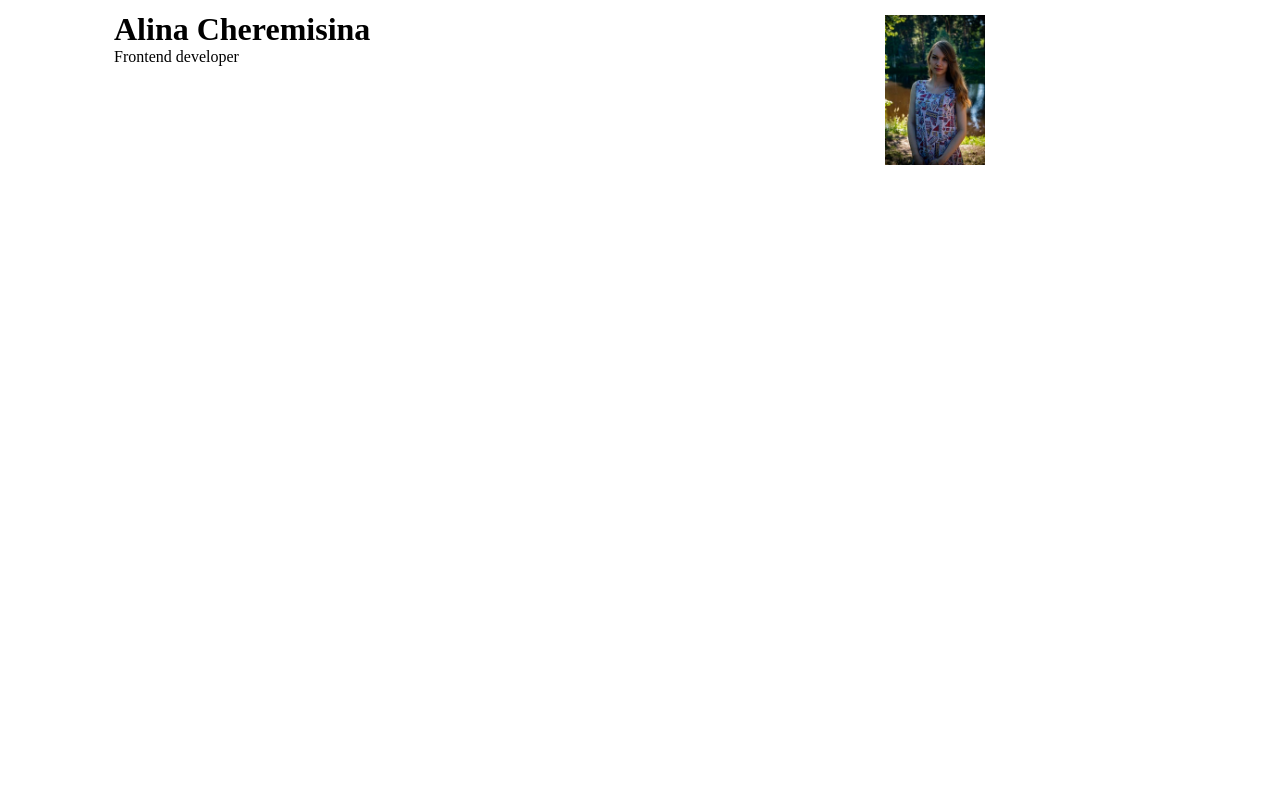
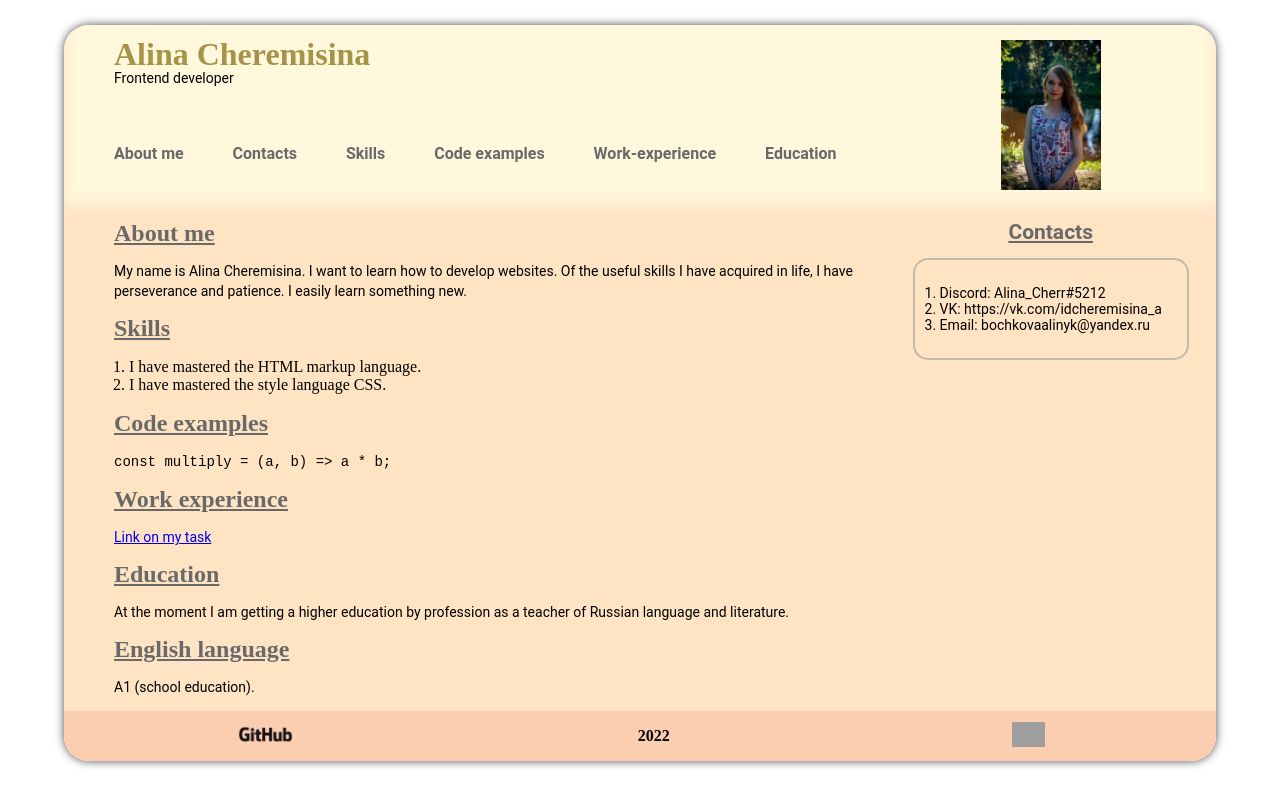
Before and after one commit to AlinaCheremisina/rsschool-cv, a plain HTML site: page index.html in a window 1280 px wide. Drawn offline with Linux system fonts and the light colour scheme; grey boxes are pictures that could not be loaded.

Commit message:
feat: add main, footer and navigation

```diff
--- a/index.html
+++ b/index.html
@@ -13,11 +13,66 @@
       <div class="left-side">
         <h1>Alina Cheremisina</h1>
         <p class="profession">Frontend developer</p>
+        <nav>
+          <ul class="navigation">
+            <li><a class="navigation-item" href="#about-me">About me</a></li>
+            <li><a class="navigation-item" href="#contacts">Contacts</a></li>
+            <li><a class="navigation-item" href="#skills">Skills</a></li>
+            <li><a class="navigation-item" href="#code-examples">Code examples</a></li>
+            <li><a class="navigation-item" href="#work-experience">Work-experience</a></li>
+            <li><a class="navigation-item" href="#education">Education</a></li>
+            <li><a class="navigation-item" href="#english-language"></a></li>
+          </ul>
+        </nav>
       </div>
       <div class="right-side">
         <img class="photo" src="./photo.jpg" alt="Photo">
       </div>
     </header>
+    <main>
+      <div class="left-side">
+        <div>
+        <h2 id="about-me">About me</h2>
+        <p>My name is Alina Cheremisina. I want to learn how to develop websites. Of the useful skills I have acquired in life, I have perseverance and patience. I easily learn something new.</p>
+        <h2 id="skills">Skills</h2>
+        <ol class="skills">
+          <li>I have mastered the HTML markup language.</li>
+          <li>I have mastered the style language CSS.</li>
+        </ol>
+      </div>
+      <div>
+        <h2 id="code-examples">Code examples</h2>
+        <p><code>const multiply = (a, b) => a * b;</code></p>
+      </div>
+      <div>
+        <h2 id="work-experience">Work experience</h2>
+        <p><a href="https://alinacheremisina.github.io/rsschool-cv/cv">Link on my task</a></p>
+      </div>
+      <div>
+        <h2 id="education">Education</h2>
+        <p>At the moment I am getting a higher education by profession as a teacher of Russian language and literature.</p>
+      </div>
+      <div>
+        <h2 id="english-language">English language</h2>
+        <p>A1 (school education).</p>
+      </div>
+      </div>
+      <div class="right-side">
+        <div class="contacts">
+          <h2 id="contacts" class="contacts__header">Contacts</h2>
+          <ol class="contacts__list">
+            <li>Discord: Alina_Cherr#5212</li>
+            <li>VK: https://vk.com/idcheremisina_a</li>
+            <li>Email: bochkovaalinyk@yandex.ru</li>
+          </ol>
+        </div>
+      </div>
+    </main>
+    <footer class="footer">
+      <a href="https://github.com/AlinaCheremisina"><img class="github-logo" src="GitHub_Logo.png" alt=""></a>
+      <span>2022</span>
+      <a href="https://rs.school/js/"><img class="rs-logo" src="https://rs.school/images/rs_school_js.svg" alt="logo"></a>
+    </footer>
   </div>
 </body>
 </html>
--- a/style.css
+++ b/style.css
@@ -4,22 +4,33 @@ body {
 }
 
 .container {
+  margin: 25px auto 25px;
   display: flex;
-  justify-content: center;
-  width: 100vw;
-  height: 100vh;
+  width: 90vw;
+  height: fit-content;
+  flex-wrap: wrap;
+  align-items: flex-start;
+  align-content: flex-start;
+  box-shadow: 0 0 10px #4d4d4d;
+  border-radius: 25px;
 }
 
 header {
   display: flex;
+  padding: 15px 0;
+  width: 100%;
+  height: fit-content;
   line-height: 28px;
-  width: 90%;
-  margin-top: 15px;
+  background-color: #FFF8DC;
+  box-shadow: inset 0px -15px 15px #FFE4C4;
+  border-top-right-radius: 25px;
+  border-top-left-radius: 25px;
 }
 
 h1 {
   margin: 0;
   padding: 0;
+  color: #A69348;
 }
 
 .profession {
@@ -34,6 +45,9 @@ h1 {
 }
 
 .right-side {
+  padding-bottom: 15px;
+  display: flex;
+  justify-content: center;
   width: 30%;
   height: auto;
 }
@@ -41,3 +55,100 @@ h1 {
 .photo {
   width: 100px;
 }
+
+main {
+  display: flex;
+  width: 100%;
+  height: fit-content;
+  background-color: #FFE4C4;
+}
+
+.contacts {
+  display: flex;
+  flex-direction: column;
+  Width: 100%;
+  Height: 58px;
+  align-items: center;
+  align-content: flex-start;
+  padding: 0;
+  background: no-repeat 0px 10px;
+  font-family: "Roboto", sans-serif;
+  font-size: 14px;
+}
+
+h2 {
+  margin: 0;
+  padding: 0;
+  text-decoration: underline;
+  color: #696969;
+}
+
+ol {
+  padding-left: 15px;
+}
+
+.contacts__list {
+  padding: 25px;
+  border: 2px solid hsl(47, 13%, 71%);
+  border-radius: 15px;
+}
+
+p {
+  line-height: 20px;
+  font-family: "Roboto", sans-serif;
+  font-size: 14px;
+}
+
+footer {
+  display: flex;
+  justify-content: space-around;
+  align-items: center;
+	width: 100%;
+  height: 50px;
+  background-color: #FBCEB1;
+  border-bottom-right-radius: 25px;
+  border-bottom-left-radius: 25px;
+}
+
+.rs-logo {
+  height: 25px;
+}
+
+.github-logo {
+  height: 25px;
+}
+
+span {
+  font-weight: bold;
+}
+
+nav {
+  height: 100px;
+}
+
+.navigation {
+  padding: 0;
+  display: flex;
+  height: 100%;
+  justify-content: space-between;
+  align-items: center;
+  font-family: "Roboto", sans-serif;
+  font-size: 16px;
+  font-weight: bold;
+  color: #696969;
+}
+
+.navigation li {
+  list-style: none;
+  text-decoration: none;
+}
+
+.navigation-item {
+  color: #696969;
+  text-decoration: none;
+  transition: 0.5s all ease;
+}
+
+.navigation-item:hover {
+  color: #A69348;
+}
```
Also changed, not shown: GitHub_Logo.png (added).
